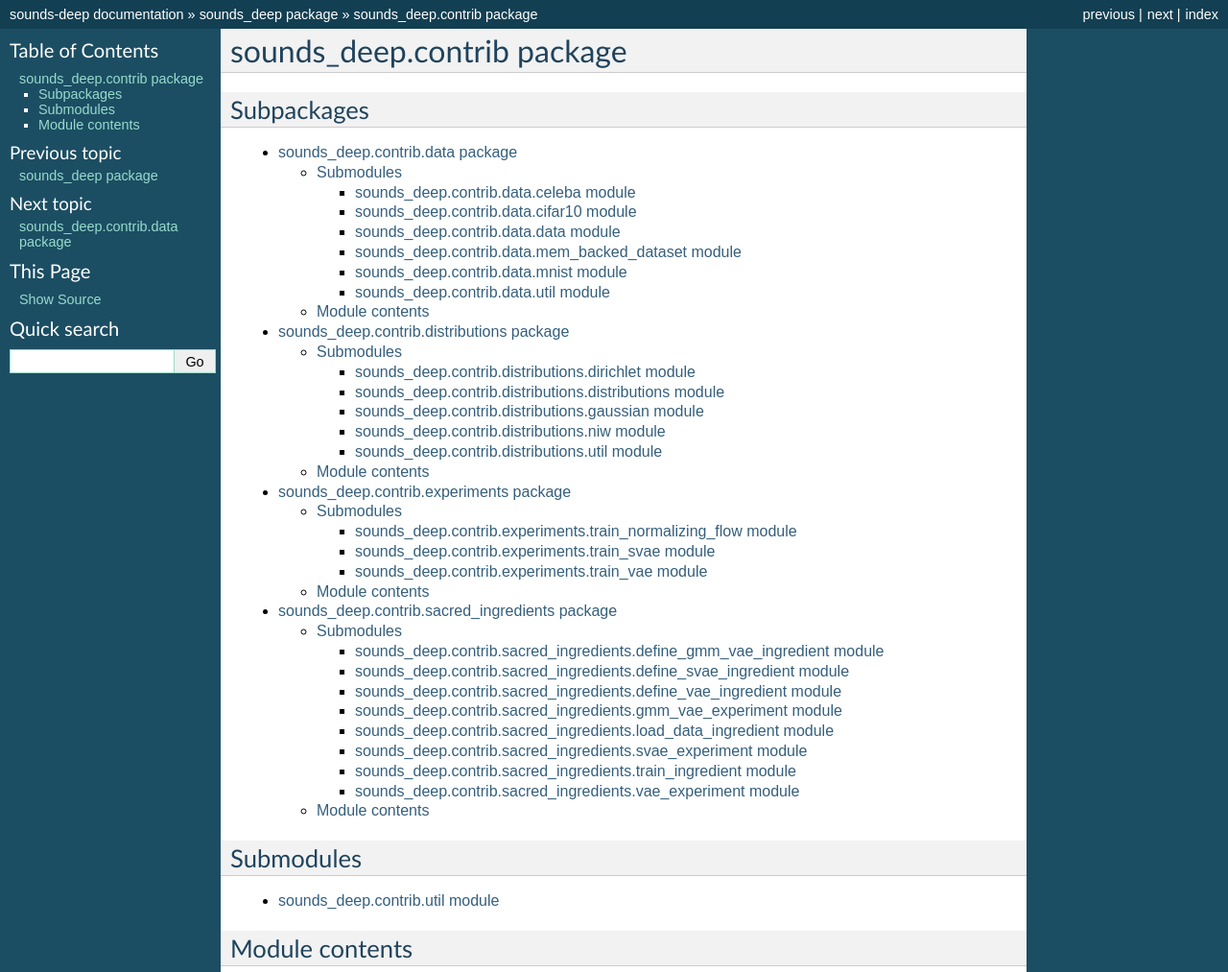
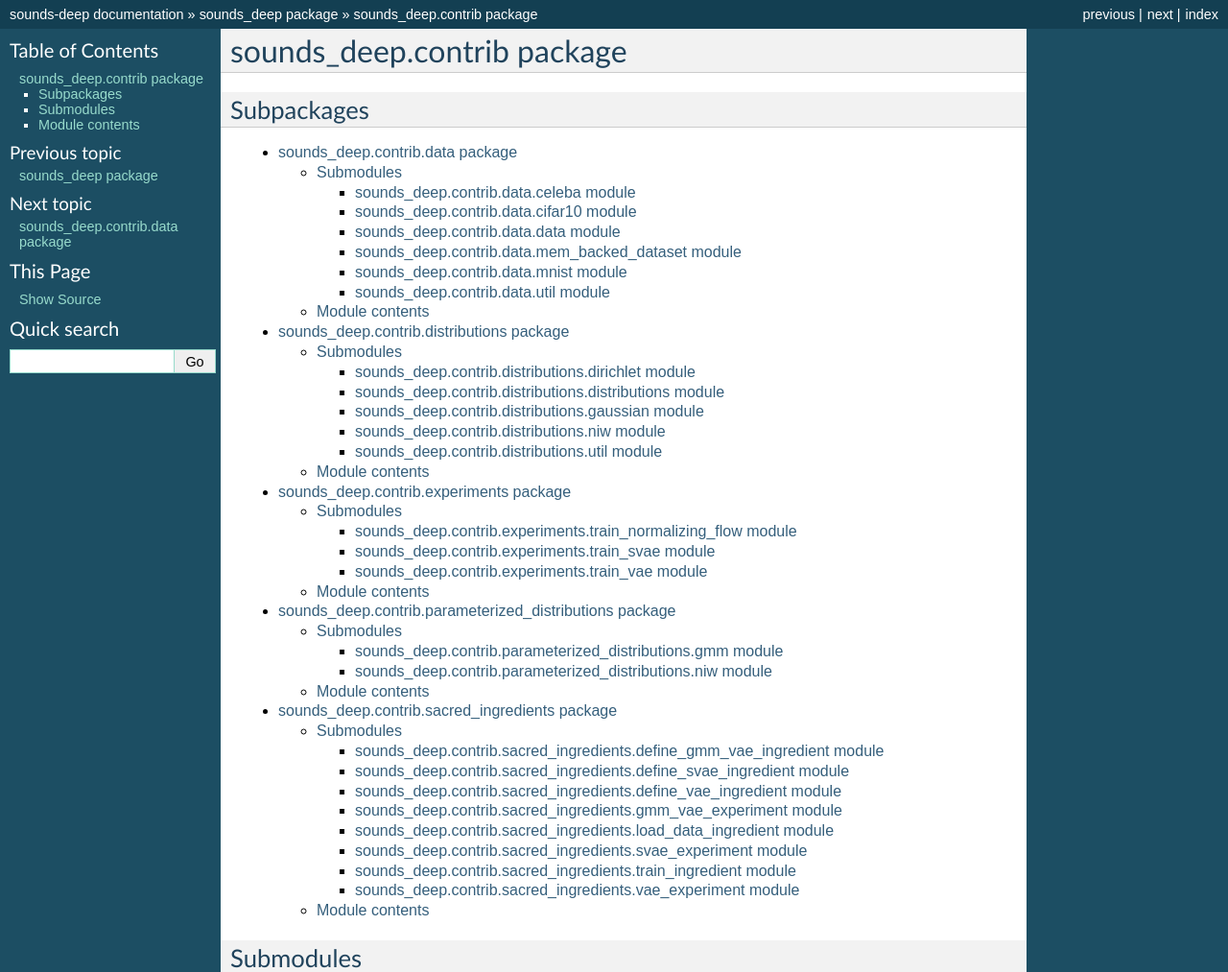
Before and after one commit to DrKwint/sounds-deep, a Sphinx documentation site: the page built from docs/sounds_deep.contrib.rst, in a window 1280 px wide, cut to the strip 0-1013 px from the top of the page. Shown: the whole strip at 96% size. Built offline with Sphinx 7.4.7, drawn with Linux system fonts in a browser that asks for light colours.

Commit message:
Added some documentation

```diff
--- /dev/null
+++ b/docs/sounds_deep.contrib.parameterized_distributions.gmm.rst
@@ -0,0 +1,7 @@
+sounds\_deep.contrib.parameterized\_distributions.gmm module
+============================================================
+
+.. automodule:: sounds_deep.contrib.parameterized_distributions.gmm
+    :members:
+    :undoc-members:
+    :show-inheritance:
--- /dev/null
+++ b/docs/sounds_deep.contrib.parameterized_distributions.niw.rst
@@ -0,0 +1,7 @@
+sounds\_deep.contrib.parameterized\_distributions.niw module
+============================================================
+
+.. automodule:: sounds_deep.contrib.parameterized_distributions.niw
+    :members:
+    :undoc-members:
+    :show-inheritance:
--- /dev/null
+++ b/docs/sounds_deep.contrib.parameterized_distributions.rst
@@ -0,0 +1,18 @@
+sounds\_deep.contrib.parameterized\_distributions package
+=========================================================
+
+Submodules
+----------
+
+.. toctree::
+
+   sounds_deep.contrib.parameterized_distributions.gmm
+   sounds_deep.contrib.parameterized_distributions.niw
+
+Module contents
+---------------
+
+.. automodule:: sounds_deep.contrib.parameterized_distributions
+    :members:
+    :undoc-members:
+    :show-inheritance:
--- a/docs/sounds_deep.contrib.rst
+++ b/docs/sounds_deep.contrib.rst
@@ -9,6 +9,7 @@ Subpackages
     sounds_deep.contrib.data
     sounds_deep.contrib.distributions
     sounds_deep.contrib.experiments
+    sounds_deep.contrib.parameterized_distributions
     sounds_deep.contrib.sacred_ingredients
 
 Submodules
```
Also changed, not shown: 3 other files.
